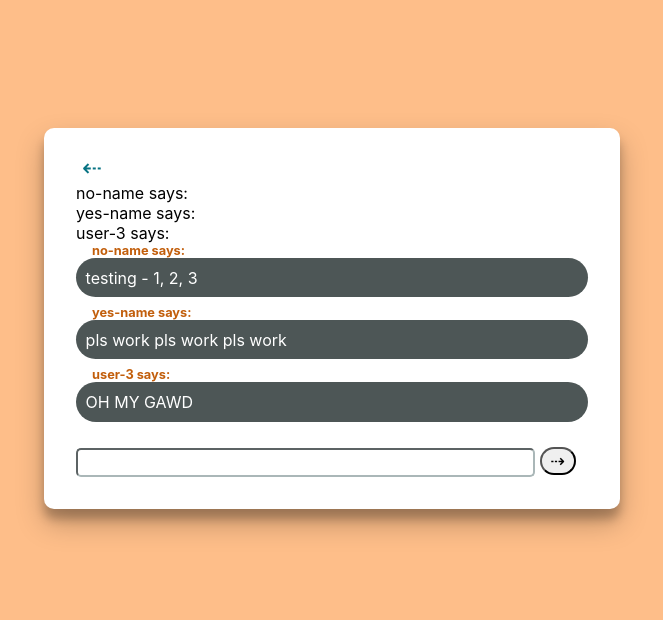
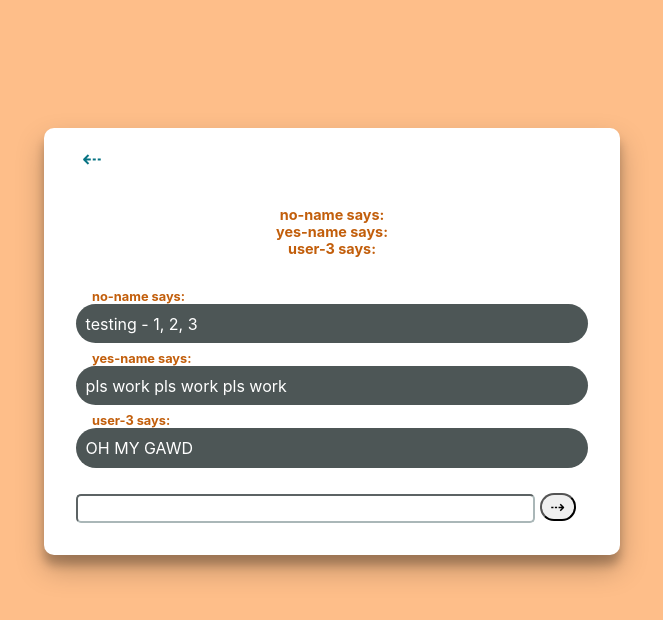
Before and after one commit to savannaac/react-rails-messaging-app, a React (Create React App) app in the folder react-frontend/: page /messages in a window 1280 px wide. Shown: the top 620 px of the page, without its empty margins (84-747 px from the left). Built offline with nearby package versions, Linux system fonts and the light colour scheme.

Commit message:
adds minor styling

```diff
--- a/react-frontend/src/App.css
+++ b/react-frontend/src/App.css
@@ -71,6 +71,8 @@ a.conversations {
   color: #61dafb;
 }
 
+/* registration */
+
 .signup-login-form-card {
   background-color: #FFFFFF;
   border-radius: 10px;
@@ -102,6 +104,13 @@ a.conversations {
   padding: 1rem;
 }
 
+.buttons-row {
+  display: flex;
+  flex-direction: row;
+  justify-content: space-between;
+  margin-bottom: 2rem;
+}
+
 .back-button {
   color: #077383;
   background-color: #FFFFFF;
@@ -114,6 +123,18 @@ a.conversations {
   color: #C25E0B;
 }
 
+.add-convo-button:hover {
+  color: #C25E0B;
+}
+
+.add-convo-button {
+  color: #077383;
+  background-color: #FFFFFF;
+  border: 0;
+  font-size: 1.5rem;
+  margin-top: -1rem;
+}
+
 .app-container {
   background-color: #FFFFFF;
   border-radius: 10px;
@@ -124,6 +145,8 @@ a.conversations {
   text-align: left;
   width: 40%;
 }
+
+/* conversations component  */
 
 .conversation {
   border-bottom: .1rem solid #EAEAEA;
@@ -141,6 +164,16 @@ a.conversations {
   margin-bottom: .5rem;
   margin-left: .1rem;
   text-align: right;
+}
+
+/* messages component  */
+
+.participants {
+  color: #C25E0B;
+  font-size: .9rem;
+  font-weight: bold;
+  margin-bottom: 2rem;
+  text-align: center;
 }
 
 .message-sender {
--- a/react-frontend/src/components/Conversation/Messages.js
+++ b/react-frontend/src/components/Conversation/Messages.js
@@ -52,8 +52,11 @@ export default class Messages extends React.Component {
             <div className="app-container">
                 <ul className="message-list">
 
+                    <div className="buttons-row">
                         <button className="back-button" onClick={this.handleClick}>⇠</button>
+                    </div>
 
+                       <div className="participants">
                             {messages.map(message => {
                                 return (
                                     <li>
@@ -61,6 +64,7 @@ export default class Messages extends React.Component {
                                     </li>
                                 );
                             })}
+                        </div>
 
                     {messages.map(message => {
                         return (
```
Lines whose indentation alone changed are shown as unchanged.
